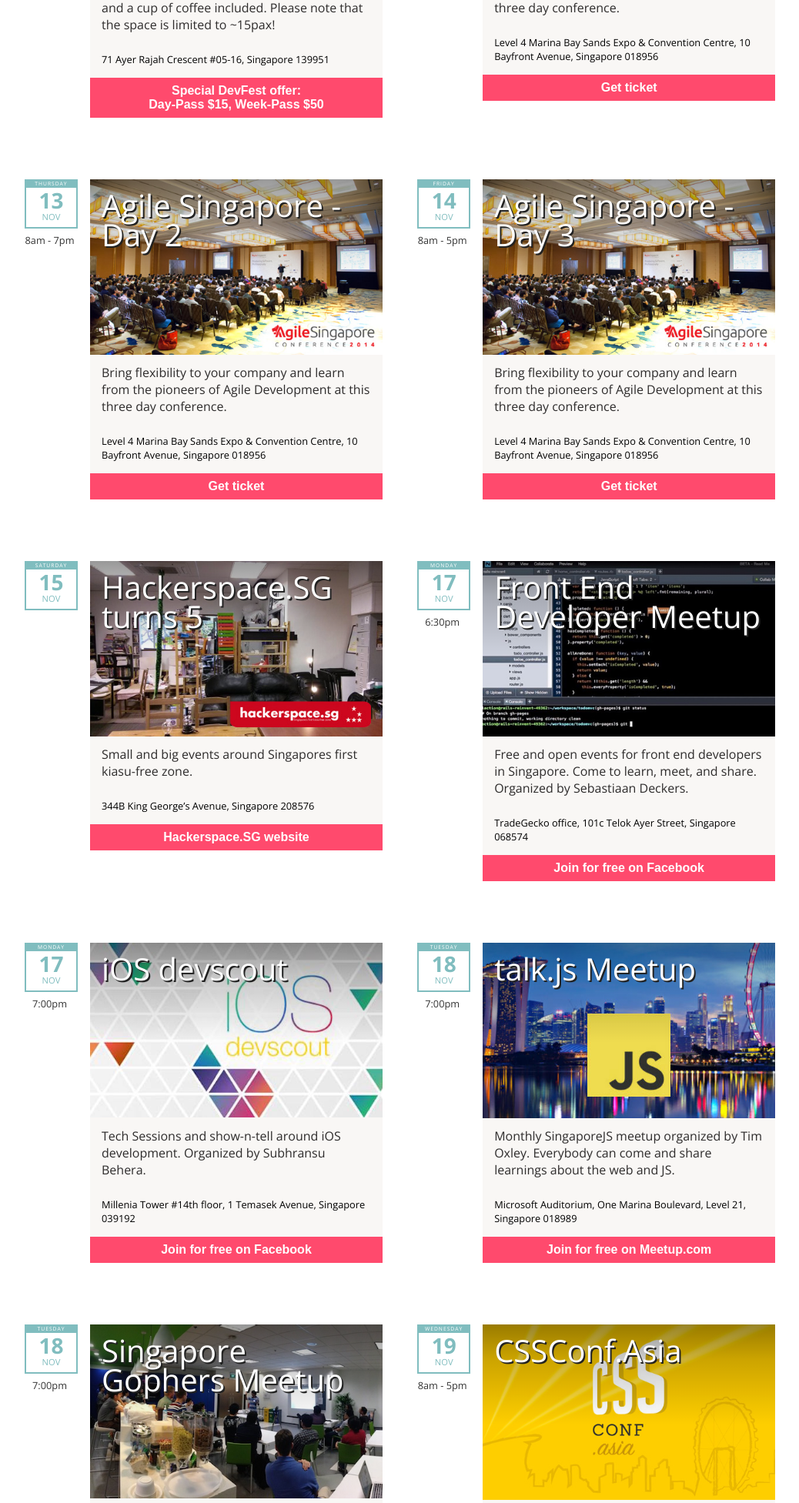
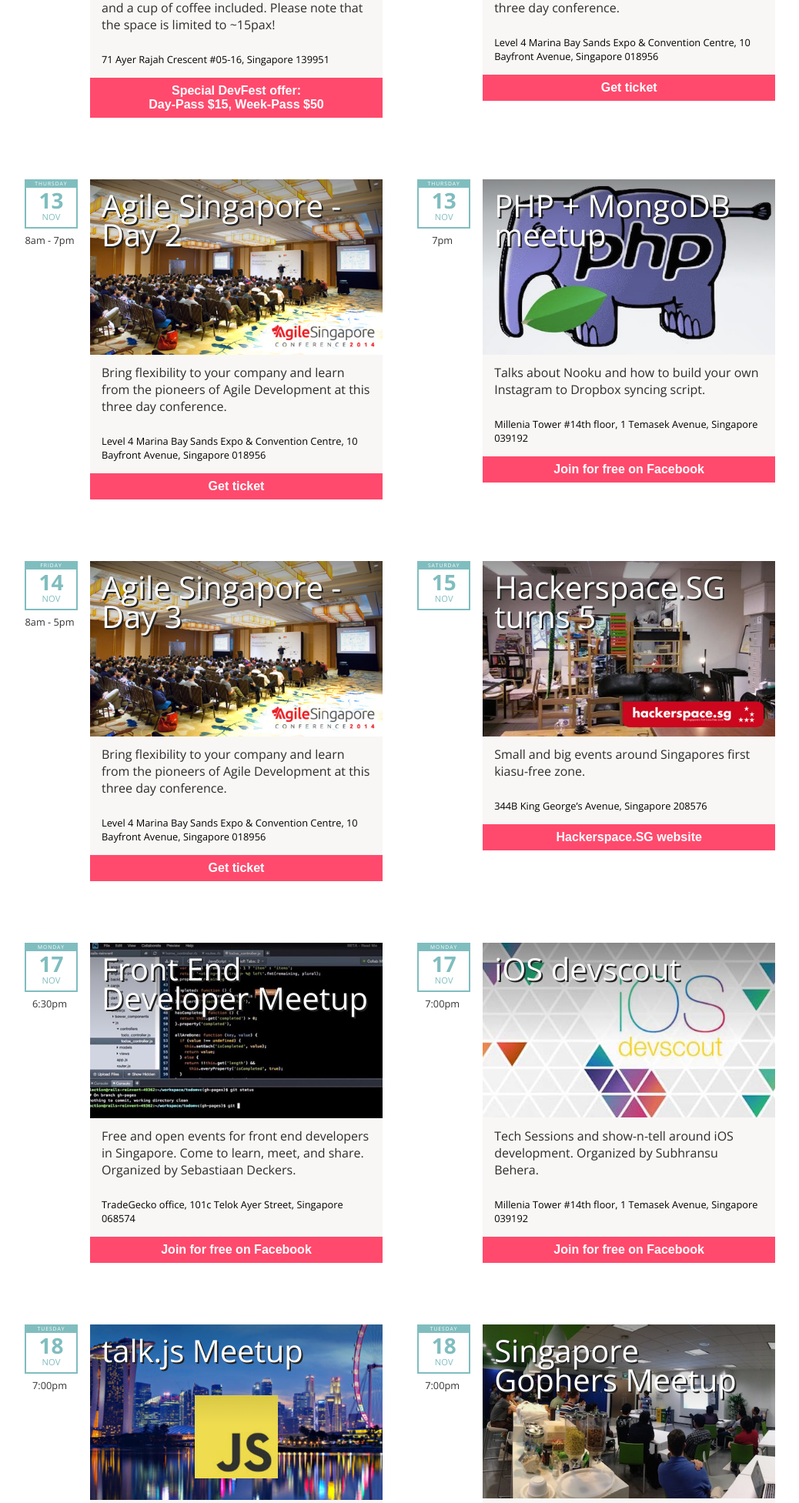
Before and after one commit to serrynaimo/2014.devfest.asia, a PHP site: page / in a window 1280 px wide. Shown: the part 716-2669 px from the top of the page at 77% size, without its empty margins (93-1131 px from the left). Run offline with PHP 8.4, Linux system fonts and the light colour scheme; some libraries are stand-ins or nearby versions; some web fonts are replaced.

Commit message:
Mongo PHP meetup

```diff
--- a/index.php
+++ b/index.php
@@ -76,6 +76,16 @@
 				</a>
 				<div class="location">Level 4 Marina Bay Sands Expo & Convention Centre, 10 Bayfront Avenue, Singapore 018956</div>
 				<button onclick="location='http://agilesg2014.gevme.com/';">Get ticket</button>
+			</li>
+			<li style="background-image: url(img/mongophp.jpg)">
+				<a href="https://www.facebook.com/events/720579288017906/">
+					<div class="date"><span class="weekday">Thursday</span><span class="day">13</span> Nov</div>
+					<div class="time">7pm</div>
+					<h3>PHP + MongoDB meetup</h3>
+					<p class="desc">Talks about Nooku and how to build your own Instagram to Dropbox syncing script.</p>
+				</a>
+				<div class="location">Millenia Tower #14th floor, 1 Temasek Avenue, Singapore 039192</div>
+				<button onclick="location='https://www.facebook.com/events/720579288017906/';">Join for free on Facebook</button>
 			</li>
 			<li style="background-image: url(img/agile.jpg)">
 				<a href="http://2014.agilesingapore.org/">
```
Also changed, not shown: img/mongophp.jpg (added).
